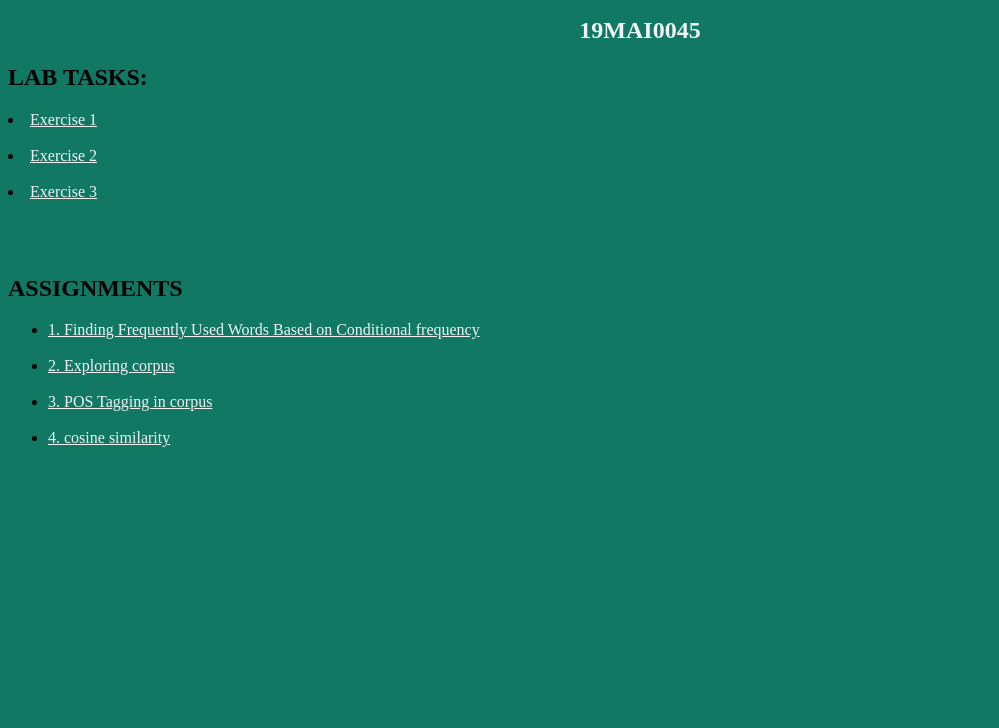
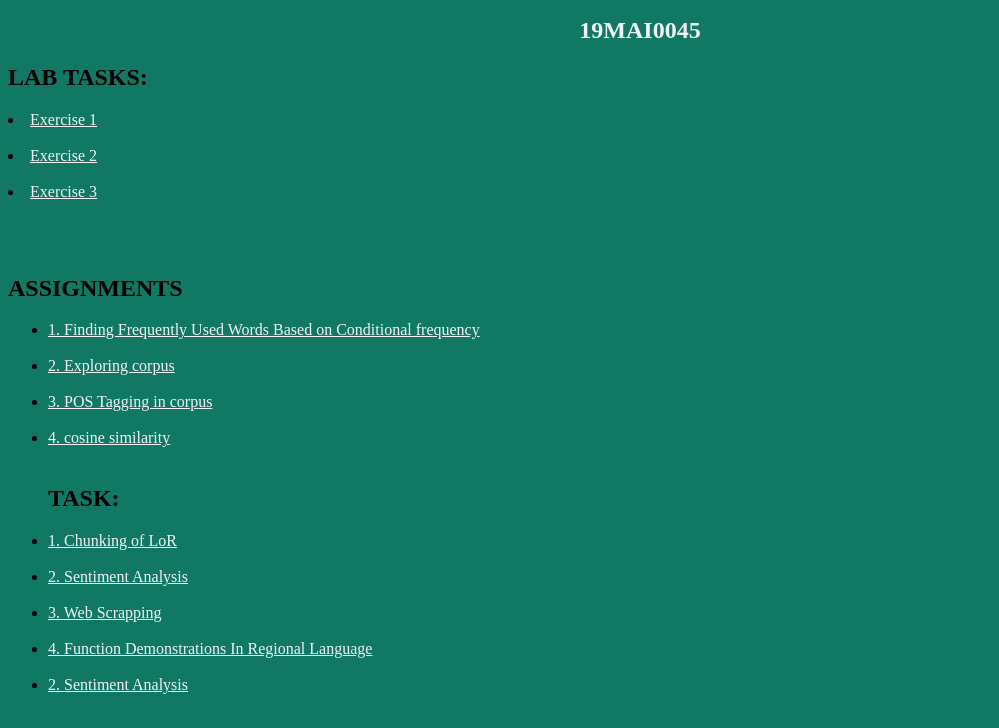
Before and after one commit to vaddiniranjanreddy/niranjanreddy2678.github.io, a plain HTML site: page index.html in a window 1280 px wide. Shown: the part 110-838 px from the top of the page, without its empty margins (0-999 px from the left). Before the commit the page ends 800 px from the top, so only its background shows below. Drawn offline with Linux system fonts and the light colour scheme.

Commit message:
Update index.html

```diff
--- a/index.html
+++ b/index.html
@@ -19,6 +19,12 @@
 <li><a href="https://github.com/niranjanreddy2678/niranjanreddy2678.github.io/blob/master/Assignment%202.pdf"style="color:#F0F3F4;">2. Exploring corpus</a></li></br>
 <li><a href="https://github.com/niranjanreddy2678/niranjanreddy2678.github.io/blob/master/Assignment%203.ipynb"style="color:#F0F3F4;">3. POS Tagging in corpus</a></li></br>
 <li><a href="https://github.com/niranjanreddy2678/niranjanreddy2678.github.io/blob/master/Assignment%204.ipynb"style="color:#F0F3F4;">4. cosine similarity</a></li></br>
+<h2>TASK:</h2>
+<li><a href="https://github.com/niranjanreddy2678/niranjanreddy2678.github.io/blob/master/Chunking%20of%20lor.ipynb"style="color:#F0F3F4;">1. Chunking of LoR</a></li></br>
+<li><a href="https://github.com/niranjanreddy2678/niranjanreddy2678.github.io/blob/master/Sentiment%20Analysis.ipynb"style="color:#F0F3F4;">2. Sentiment Analysis</a></li></br>
+<li><a href="https://github.com/niranjanreddy2678/niranjanreddy2678.github.io/blob/master/WebScrapping%20and%20getting%20NER.ipynb"style="color:#F0F3F4;">3. Web Scrapping</a></li></br>
+<li><a href="https://github.com/niranjanreddy2678/niranjanreddy2678.github.io/blob/master/Function%20Demonstrations%20In%20Regional%20Language.ipynb"style="color:#F0F3F4;">4. Function Demonstrations In Regional Language</a></li></br>
+<li><a href="https://github.com/niranjanreddy2678/niranjanreddy2678.github.io/blob/master/Sentiment%20Analysis.ipynb"style="color:#F0F3F4;">2. Sentiment Analysis</a></li></br>
 </ul>
 </body>
 </html>
```
